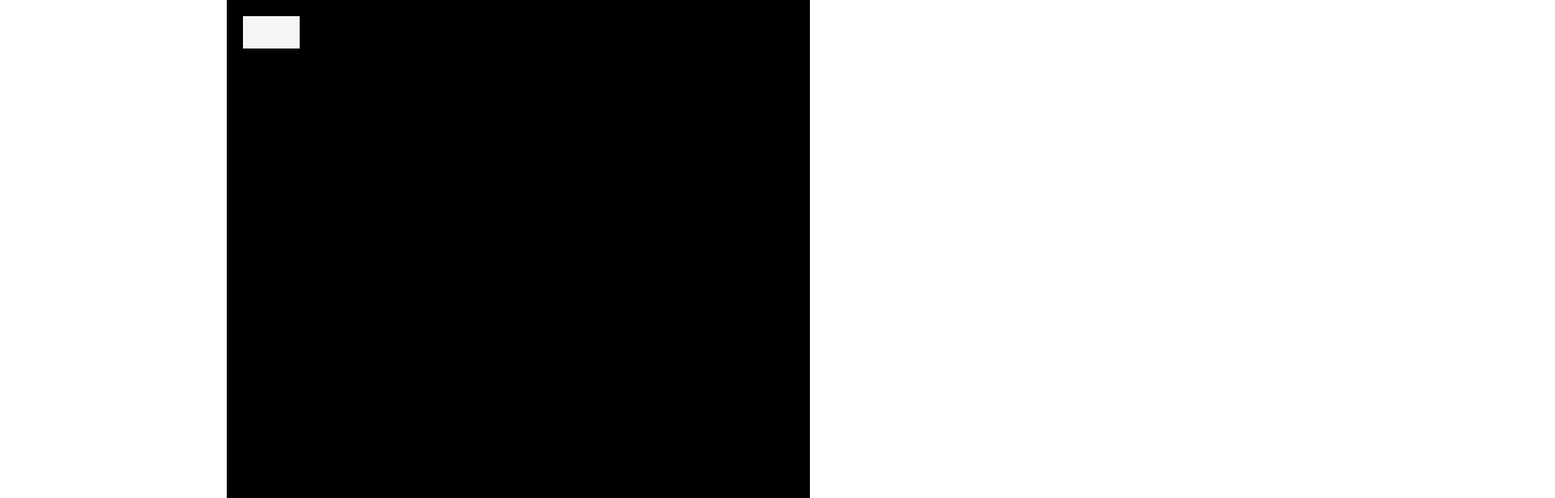
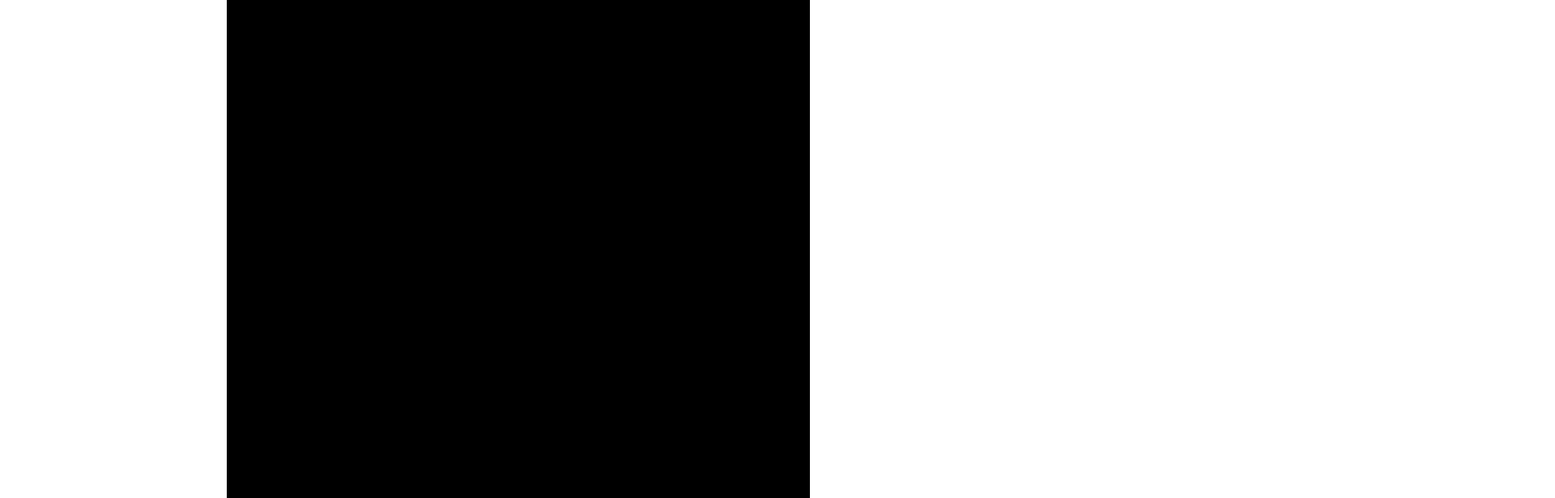
Before and after one commit to fac27/space-invader, a React (Vite) app: page / in a window 1280 px wide. Shown: the top 616 px of the page at 81% size, 1920 px wide, since content can reach past the window. Built offline with nearby package versions, Linux system fonts and the light colour scheme.

Commit message:
game objects move using useEffect function

```diff
--- a/src/App.jsx
+++ b/src/App.jsx
@@ -1,5 +1,5 @@
 import "./styles/App.css";
-import { useState } from "react";
+import { useState, useEffect } from "react";
 
 import GameObject from "./GameObject.jsx";
 
@@ -8,6 +8,24 @@ function App() {
     { pos: { left: 20, top: 20 } },
     { pos: { left: 50, top: 20 } },
   ]);
+
+  useEffect(() => {
+    const gameLoop = setInterval(() => {
+      setGameObject((prevState) =>
+        prevState.map((object, index) => {
+          return {
+            ...object,
+            pos: {
+              left: object.pos.left + 5,
+              top: object.pos.top + 5,
+            },
+          };
+        })
+      );
+    }, 20);
+
+    return () => clearInterval(gameLoop);
+  }, []);
 
   return (
     <div className="game-board">
```
